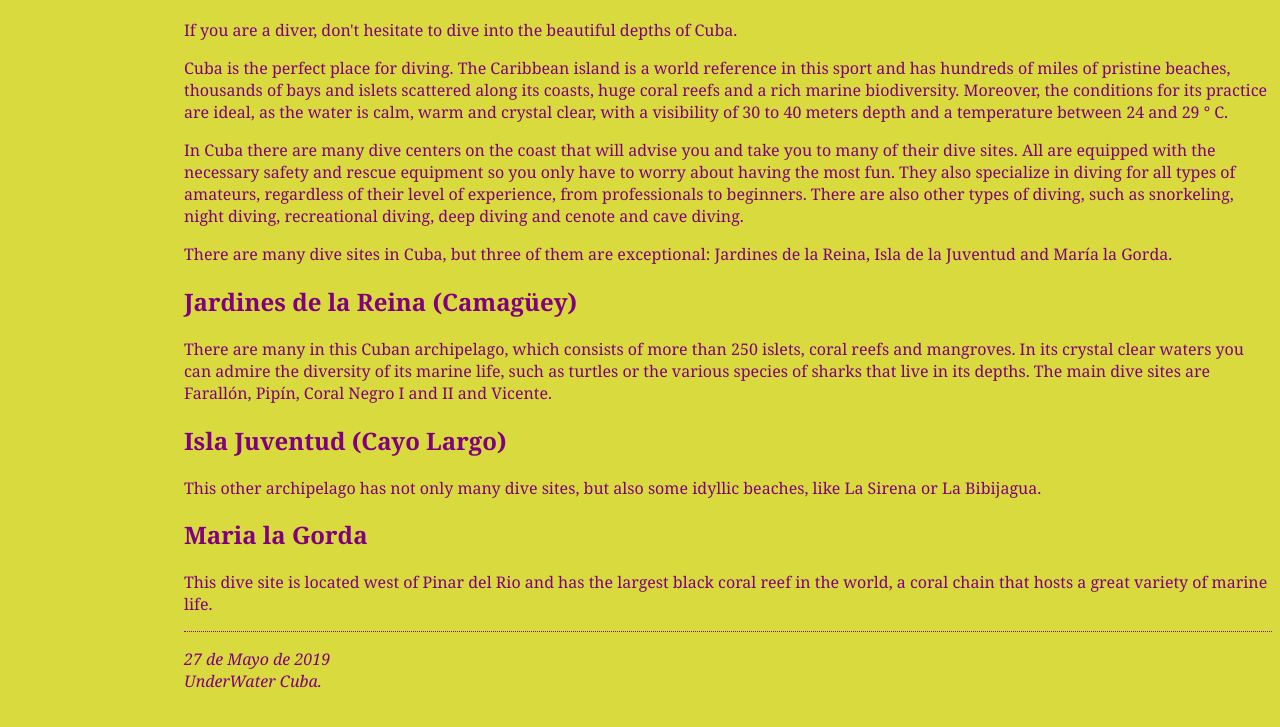
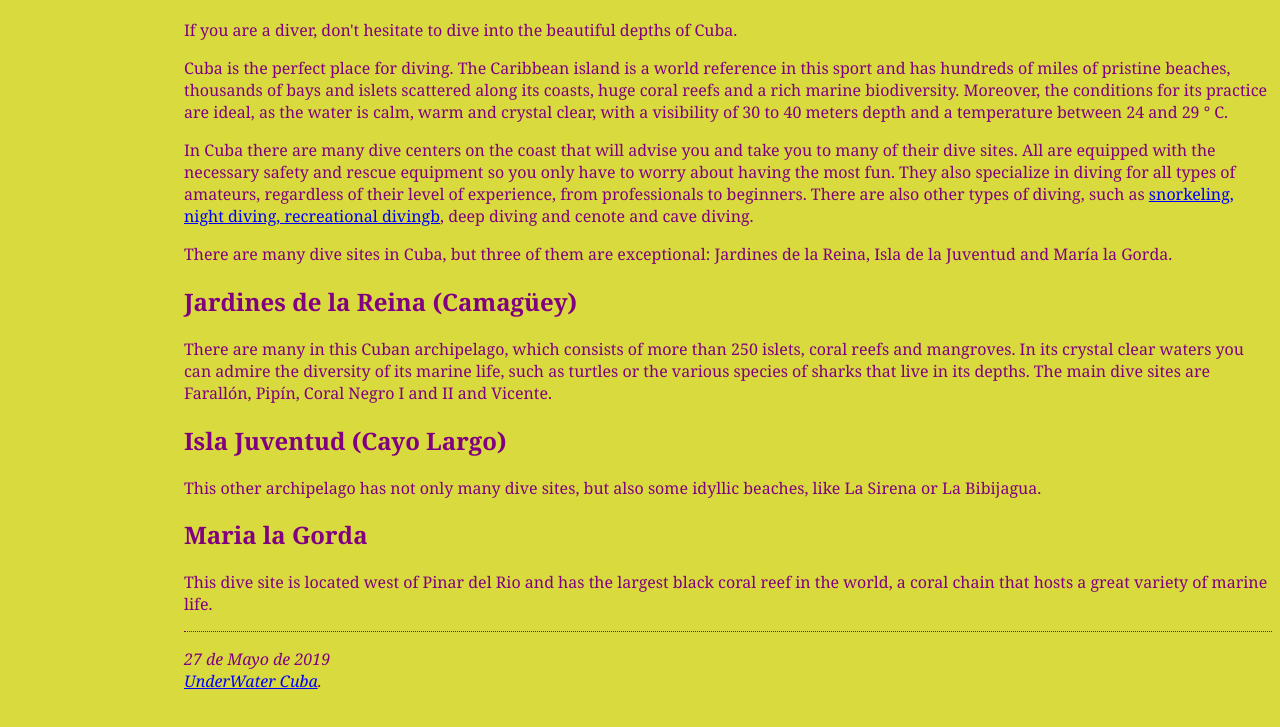
Before and after one commit to underwatercuba/underwatercuba, a plain HTML site: page index.html in a window 1280 px wide. Shown: the part 61-788 px from the top of the page. Drawn offline with Linux system fonts and the light colour scheme.

Commit message:
Update index.html

```diff
--- a/index.html
+++ b/index.html
@@ -19,7 +19,9 @@ meters depth and a temperature between 24 and 29 ° C.
 <p>In Cuba there are many dive centers on the coast that will advise you and take you to many of their dive sites.
 All are equipped with the necessary safety and rescue equipment so you only have to worry about having the most fun.
 They also specialize in diving for all types of amateurs, regardless of their level of experience, from professionals to beginners.
-There are also other types of diving, such as snorkeling, night diving, recreational diving, deep diving and cenote and cave diving.
+There are also other types of diving, such as
+  <a href=”https://www.underwatercuba.club/snorkeling-and-scuba-diving-in-varadero-buceo-y-snorkel-en-cuba/”>snorkeling,
+night diving, recreational divingb</a>, deep diving and cenote and cave diving.
 
 <p>There are many dive sites in Cuba, but three of them are exceptional: Jardines de la Reina, Isla de la Juventud and María la Gorda.
 
@@ -38,7 +40,7 @@ a coral chain that hosts a great variety of marine life.
 
 <!-- Firma y fecha de la página, ¡sólo por cortesía! -->
 <address>27 de Mayo de 2019<br>
-  UnderWater Cuba.</address>
+ <a href=”hhttps://underwatercuba361800191.wordpress.com/”>UnderWater Cuba</a>.</address>
 
 </body>
 </html>
```
